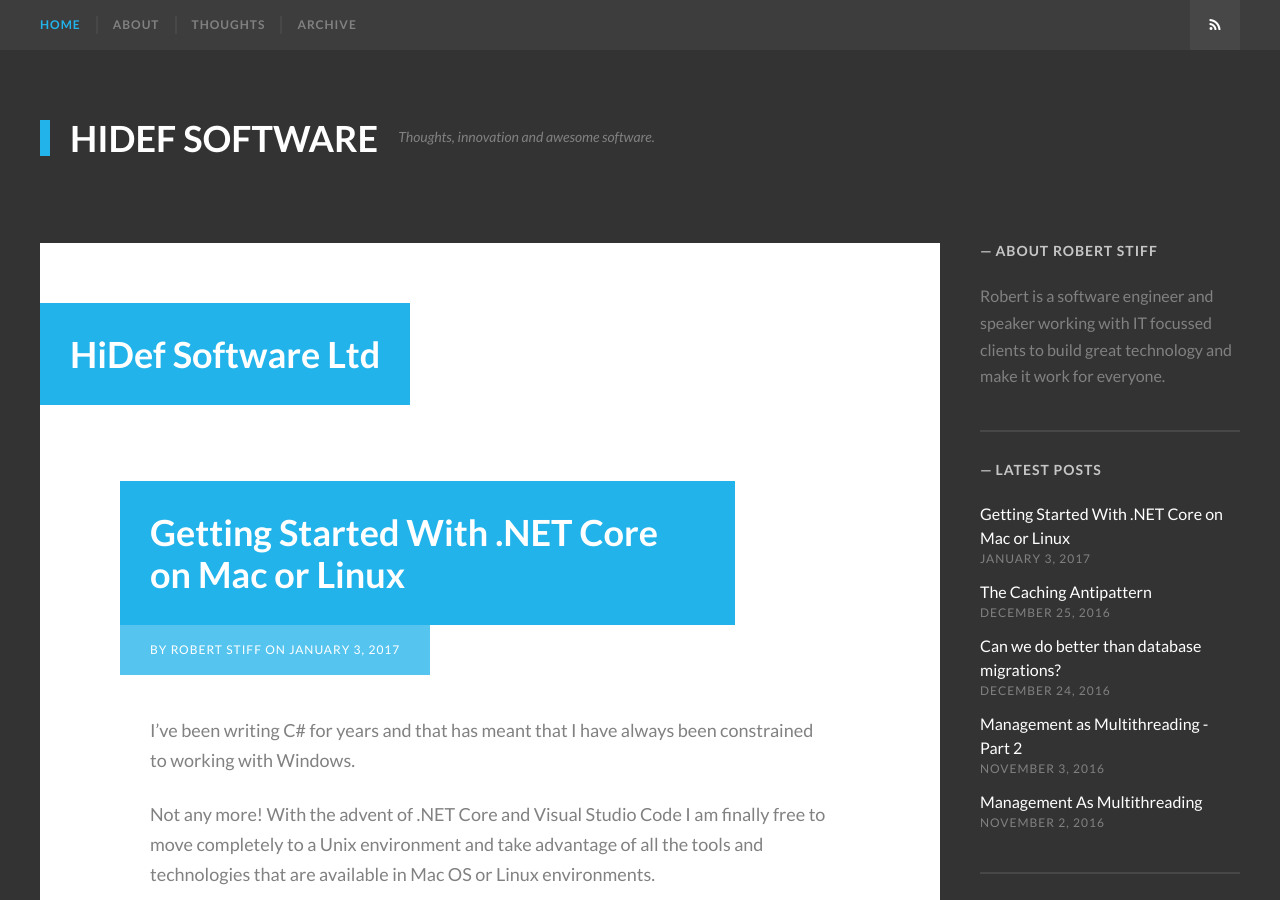
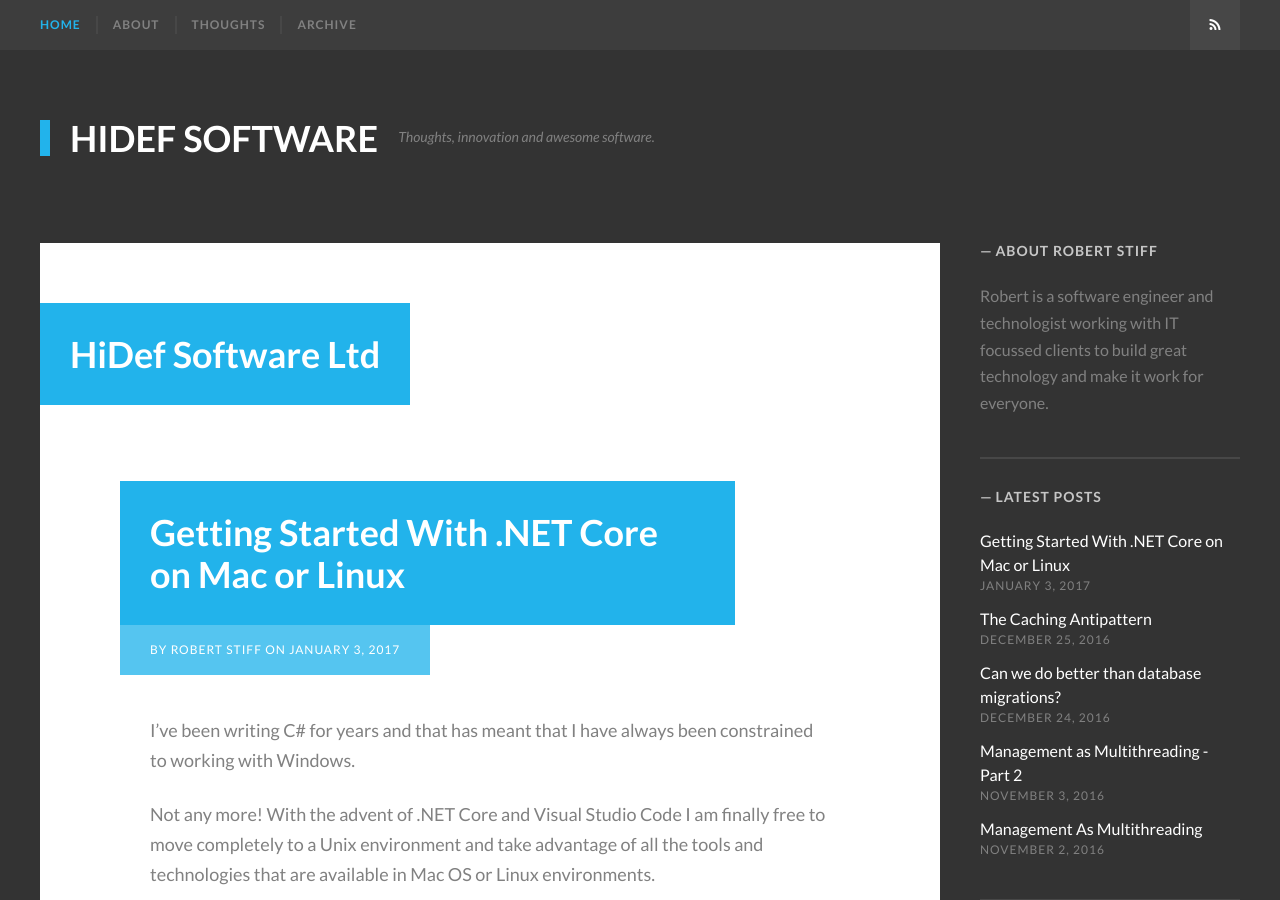
Before and after one commit to uatec/hidef.github.io, a Jekyll site: the page built from index.md, in a window 1280 px wide and 900 px high. Built offline with Jekyll 4.4.1, drawn with Linux system fonts in a browser that asks for light colours; some web fonts are replaced.

Commit message:
slicker bio

```diff
--- a/_config.yml
+++ b/_config.yml
@@ -41,7 +41,7 @@
 
 # Author information - author info at the bottom of the post
 author_name: "Robert Stiff"
-author_bio: "Robert is a software engineer and speaker working with IT focussed clients to build great technology and make it work for everyone."
+author_bio: "Robert is a software engineer and technologist working with IT focussed clients to build great technology and make it work for everyone."
 author_url:  "https://www.hidefsoftware.co.uk"
 author_location: "London, United Kingdom"
 # author_image: /images/authorimage.png
```
